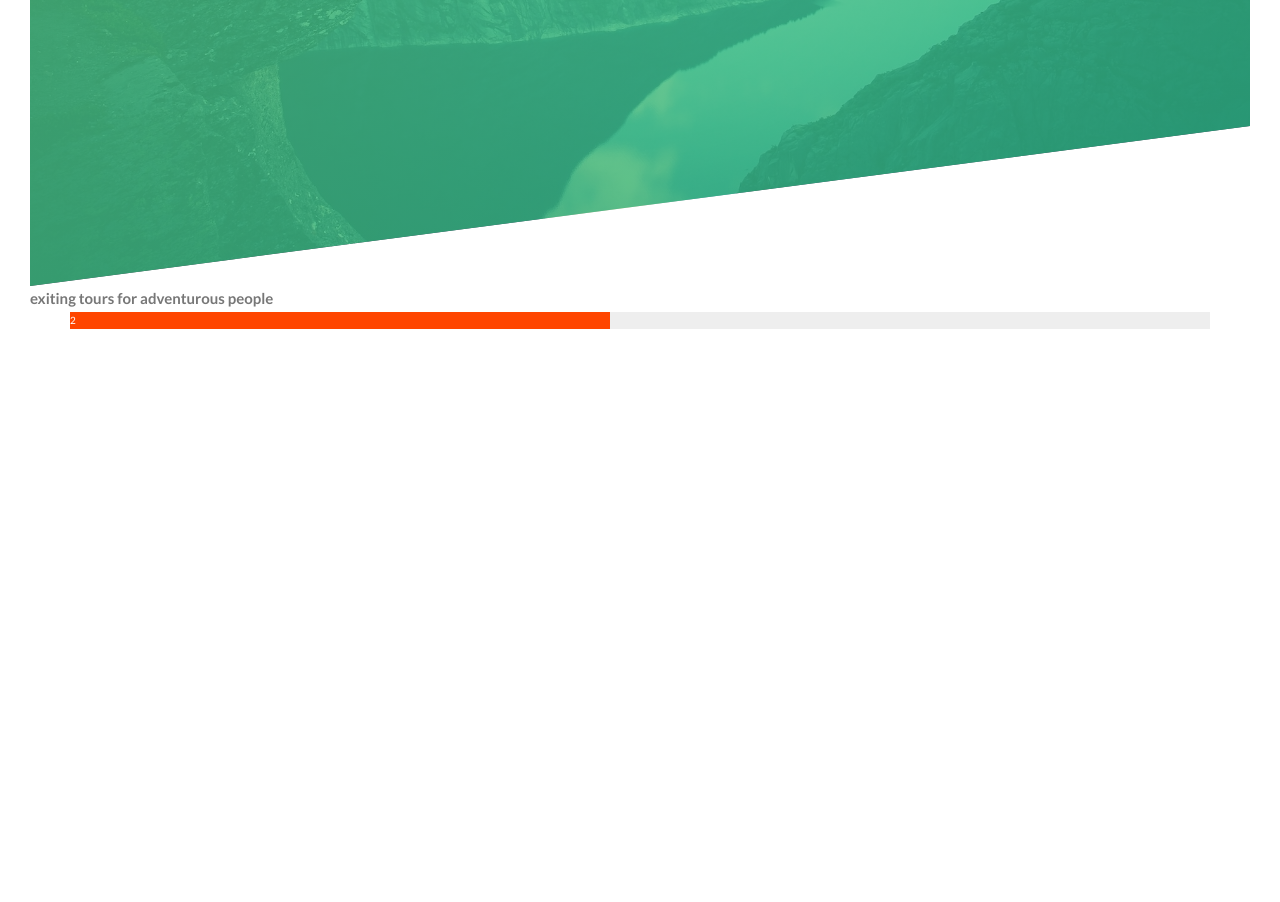
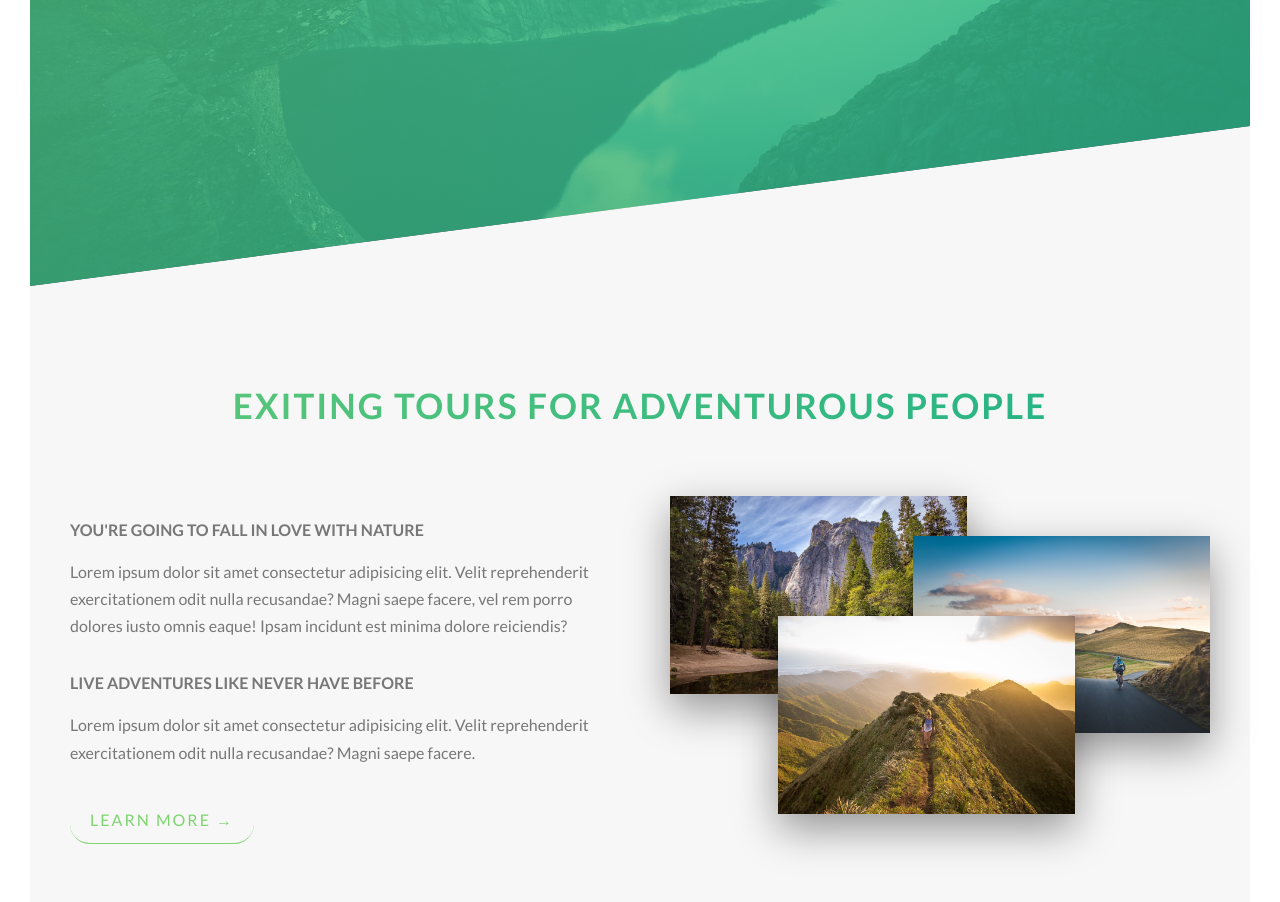
Before and after one commit to YasirHasn9/Outdoorsy, a website: page index.html in a window 1280 px wide. Shown: the part 504-1406 px from the top of the page. Before the commit the page ends 863 px from the top, so only its background shows below. Drawn offline with Linux system fonts and the light colour scheme.

Commit message:
finished main section

```diff
--- a/index.html
+++ b/index.html
@@ -103,14 +103,36 @@
     -->
 
       <section class="section-about">
-        <div class="u-center-text u-margin-bottom-8">
+        <div class="u-center-text u-margin-bottom-big">
           <h2 class="heading-secondary">exiting tours for adventurous people</h2>
         </div>
 
         <div class="row">
           <div class="col-1-of-2">
+            <h3 class="heading-tertiary u-margin-bottom-small">
+              you're going to fall in love with nature
+            </h3>
+            <p class="paragraph">
+              Lorem ipsum dolor sit amet consectetur adipisicing elit. Velit reprehenderit exercitationem odit nulla recusandae? Magni saepe facere, vel rem porro dolores iusto omnis eaque! Ipsam incidunt est minima dolore reiciendis?
+            </p>
+
+            <h3 class="heading-tertiary u-margin-bottom-small">
+              live adventures like never have before
+        </h3>
+            <p class="paragraph">
+              Lorem ipsum dolor sit amet consectetur adipisicing elit. Velit reprehenderit exercitationem odit nulla recusandae? Magni saepe facere.
+            </p>
+
+
+            <a href="" class="btn-text">learn more &rarr;</a>
           </div>
-          <div class="col-1-of-2">2</div>
+          <div class="col-1-of-2">
+            <div class="composition">
+              <img src="img/nat-1-large.jpg" alt="photo 1" class="composition__photo composition__photo--p1">
+              <img src="img/nat-2-large.jpg" alt="photo 2" class="composition__photo composition__photo--p2">
+              <img src="img/nat-3-large.jpg" alt="photo 3" class="composition__photo composition__photo--p3">
+            </div>
+          </div>
         </div>
 
     </main>
--- a/sass/abstract/_variables.scss
+++ b/sass/abstract/_variables.scss
@@ -10,9 +10,13 @@ $color-primary-dark: #28b485;
 $color-gray-dark: #777;
 $color-white: #fff;
 $color-black: #000;
+$color-gray-light-1: #f7f7f7;
 
 // grid
 $grid-width: 114rem;
 // gutter is space between columns of the grid
 $gutter-vertical: 8rem;
 $gutter-horizontal: 6rem;
+
+// font
+$default-font-size: 1.6rem;
--- a/sass/base/_typography.scss
+++ b/sass/base/_typography.scss
@@ -35,3 +35,42 @@
     /* backface-visibility: hidden; */
   }
 }
+
+.heading-secondary {
+  font-size: 3.5rem;
+  text-transform: uppercase;
+  font-weight: 700;
+  background-image: linear-gradient(
+    (to right, $color-primary-light, $color-primary-dark)
+  );
+
+  // since the header is by default block level element, then its going to stretch
+  // over the whole line. But we dont want that ? we make it inline-block
+  display: inline-block;
+  // since the background-clip is under experiment , we use the webkit to make
+  //  sure that the browser can understand it
+
+  // background-clip allows us to render whatever image behind the text
+  -webkit-background-clip: text;
+  // background-clip: text;
+  color: transparent;
+  text-align: center;
+  transition: all 0.2s;
+  letter-spacing: 2px;
+  &:hover {
+    transform: skewY(2deg) skewX(15deg) scale((1.1));
+    text-shadow: 0.5rem 0.1rem 2rem rgba($color-black, 0.2);
+  }
+}
+
+.heading-tertiary {
+  font-size: $default-font-size;
+  font-weight: 700;
+  text-transform: uppercase;
+}
+.paragraph {
+  font-size: $default-font-size;
+  &:not(last-child) {
+    margin-bottom: 3rem;
+  }
+}
--- a/sass/base/_utilities.scss
+++ b/sass/base/_utilities.scss
@@ -0,0 +1,15 @@
+// utilities is simple code that has one purpose
+.u-center-text {
+  text-align: center;
+}
+.u-margin-bottom-big {
+  margin-bottom: 8rem;
+}
+
+.u-margin-bottom-medium {
+  margin-bottom: 4rem;
+}
+
+.u-margin-bottom-small {
+  margin-bottom: 1.5rem;
+}
--- a/sass/components/_button.scss
+++ b/sass/components/_button.scss
@@ -60,3 +60,32 @@
     animation-fill-mode: backwards;
   }
 }
+
+.btn-text {
+  &:link,
+  &:visited {
+    color: $color-primary;
+    text-decoration: none;
+    display: inline-block;
+    border-bottom: 0.1rem solid $color-primary;
+    padding: 0.3rem;
+    font-size: $default-font-size;
+    text-transform: uppercase;
+    padding: 1rem 2rem;
+    transition: all 0.2s;
+    letter-spacing: 0.2rem;
+    border-radius: 2rem;
+  }
+
+  &:hover {
+    background-color: $color-primary;
+    color: $color-white;
+    box-shadow: 0px 1rem 2rem rgba($color-black, 0.15);
+    transform: translateY(-0.2rem);
+  }
+
+  &:active {
+    box-shadow: 0px 0.5rem 1rem rgba($color-black, 0.15);
+    transform: translateY(0);
+  }
+}
--- /dev/null
+++ b/sass/components/composition.scss
@@ -0,0 +1,36 @@
+.composition {
+  position: relative;
+
+  &__photo {
+    width: 55%;
+    box-shadow: 0 1.5rem 4rem rgba($color-black, 0.4);
+    border: 0.2rem;
+    position: absolute;
+    transition: all 0.2s;
+    outline-offset: 2rem;
+    z-index: 1;
+    &:hover {
+      outline: 1.5rem solid $color-primary;
+      transform: scale(1.05) translateY(-0.5rem);
+      box-shadow: 0 2.5rem 4rem rgba($color-black, 0.5);
+      z-index: 2;
+    }
+
+    &--p1 {
+      left: 0;
+      top: -2rem;
+    }
+    &--p2 {
+      right: 0rem;
+      top: 2rem;
+    }
+    &--p3 {
+      left: 20%;
+      top: 10rem;
+    }
+  }
+
+  &:hover &__photo:not(:hover) {
+    transform: scale(0.95);
+  }
+}
--- a/sass/layout/_grid.scss
+++ b/sass/layout/_grid.scss
@@ -2,13 +2,11 @@
   // one of the standard is to write the width of the page
   //   width: 114rem; this not what we want we need max-width:;
   max-width: $grid-width;
-  color: #fff;
   //   what is the difference between width and max-width ?
   // max-width will improve the browser's handling of small sizes windows. this is a important
   // when making a site usable on small devices.
 
   // check the main readme , i wrote about the difference between width and max-width
-  background-color: #eee;
   margin: 0 auto; // to center block element inside another element
 
   // &:last-child {
@@ -27,7 +25,6 @@
   // and class is an attribute . now i want to choose all the classes that
   // their names started with col-,
   [class^="col-"] {
-    background-color: orangered;
     // you can use the flex-box
     // because all the children will float to the left the row is now zero
     // height
--- a/sass/main.scss
+++ b/sass/main.scss
@@ -1,10 +1,16 @@
 // since we are converting to sass now we can use its feature here
 // notice we didnt use the _ because sass know what is there to choose
 @import "abstract/variables";
+@import "abstract/mixins";
+
 @import "base/animation";
+@import "base/base";
+@import "base/typography";
+@import "base/utilities";
+
+@import "layout/header";
+@import "layout/grid";
+
 @import "components/button";
-@import "base/base";
-@import "layout/header";
-@import "abstract/mixins";
-@import "layout/grid";
-@import "base/typography";
+@import "components/composition.scss";
+@import "pages/home";
--- a/sass/pages/_home.scss
+++ b/sass/pages/_home.scss
@@ -0,0 +1,10 @@
+// since we have only one main section so home.scss is a good place to start with
+.section-about {
+  background-color: $color-gray-light-1;
+  padding: 25rem 0;
+  // remember that we set the height of the header to 95vh
+  // and now we want make the main connected to where we left it
+  // and this is why we trying to left it up
+
+  margin-top: -20vh;
+}
```
Also changed, not shown: css/index.css, img/nat-1-large.jpg (added), img/nat-2-large.jpg (added), img/nat-3-large.jpg (added).
